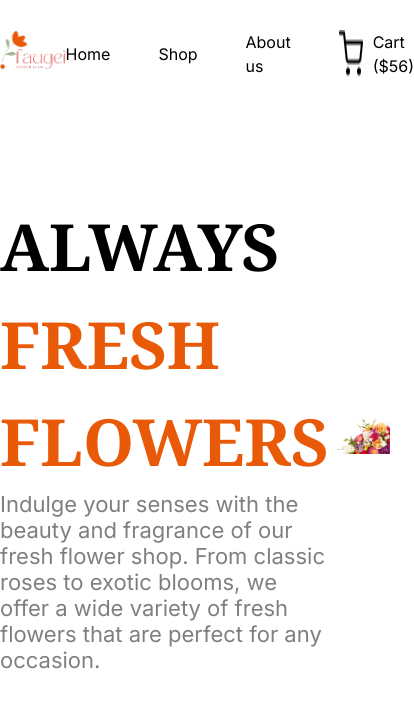
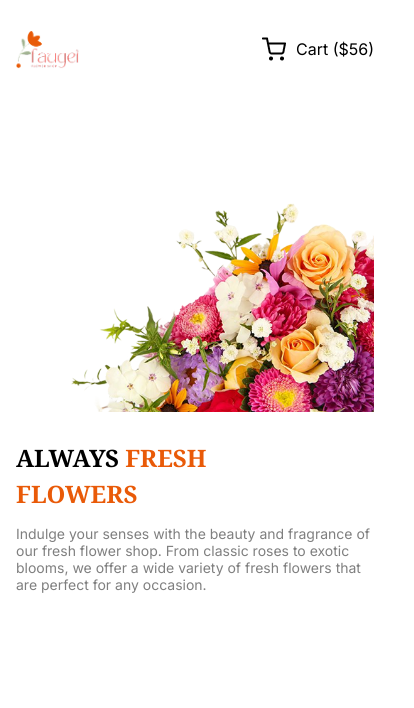
Before and after one commit to moonrimajannat/B12A02-Responsive-Flowers, a plain HTML site: page index.html in a window 390 px wide. Shown: the whole page, 414 px wide, since content can reach past the window. Drawn offline with nearby package versions, Linux system fonts and the light colour scheme.

Commit message:
Responsive the navbar and banner section

```diff
--- a/index.html
+++ b/index.html
@@ -29,15 +29,17 @@
 <body class="inter">
 
     <!-- Navbar Section -->
-    <section class="max-w-[1140px] m-auto">
-        <div class="flex justify-between mt-[30px]">
+    <section class="max-w-[1140px] m-auto px-4">
+        <div class="flex justify-between mt-[30px] items-center">
             <div>
-                <img src="./assets/logo.png" alt="logo">
+                <img class="w-[63px] lg:w-full" src="./assets/logo.png" alt="logo">
             </div>
             <div class="flex gap-[48px] items-center">
-                <a href="/">Home</a>
-                <a href="#">Shop</a>
-                <a href="#">About us</a>
+                <div class="hidden lg:flex gap-[48px] items-center ">
+                    <a href="/">Home</a>
+                    <a href="#">Shop</a>
+                    <a href="#">About us</a>
+                </div>
                 <div class="flex gap-[10px]">
                     <img src="./assets/shopping-cart.png" alt="shopping-cart">
                     <p>Cart ($56)</p>
@@ -47,12 +49,13 @@
     </section>
 
     <!-- Banner Section-->
-    <section class="max-w-[1140px] m-auto py-[120px]">
-        <div class="flex justify-between items-center">
+    <section class="max-w-[1140px] m-auto py-[120px] px-4">
+        <div class="flex lg:flex-row flex-col-reverse lg:gap-0 gap-[28px] justify-between items-center">
             <div>
-                <h1 class="noto-serif text-[65px] font-bold text-black">ALWAYS <span
+                <h1 class="noto-serif text-[24px] lg:text-[65px] font-bold text-black mb-[13px]">ALWAYS <span
                         class="text-[#E95A08]">FRESH<br>FLOWERS</span></h1>
-                <p class="primary-para max-w-[570px]">Indulge your senses with the beauty and fragrance of our fresh flower shop. From
+                <p class="primary-para max-w-[570px]">Indulge your senses with the beauty and fragrance of our fresh
+                    flower shop. From
                     classic roses to
                     exotic blooms, we offer a wide variety of fresh flowers that are perfect for any occasion. </p>
             </div>
--- a/style.css
+++ b/style.css
@@ -19,3 +19,9 @@
   font-weight: 400;
   line-height: normal;
 }
+
+@media (max-width: 426px) {
+  .primary-para {
+    font-size: 14px;
+  }
+}
```
